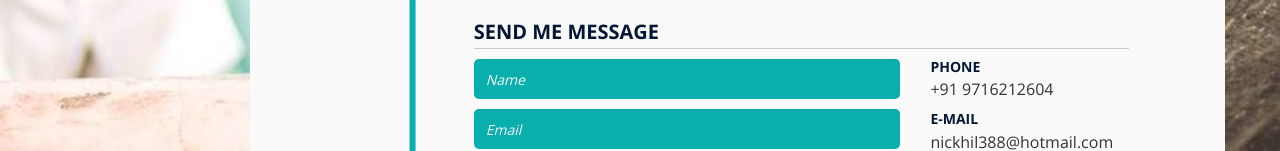
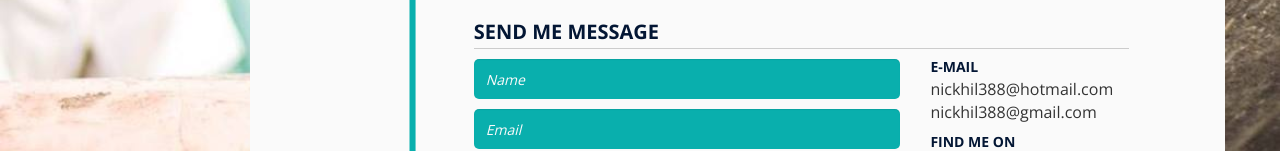
Before and after one commit to developer388/Portfolio, a website: page public/index.html in a window 1280 px wide. Shown: the part 2404-2555 px from the top of the page. Drawn offline with nearby package versions, Linux system fonts and the light colour scheme.

Commit message:
no removed

```diff
--- a/public/index.html
+++ b/public/index.html
@@ -693,8 +693,8 @@ I am currently working with cyberlinks technologies, located in gurgaon, Company
                     <div class="col-sm-4 contact-infos">
                       <!-- <h4 class="contact-subtitle-1">Address</h4>
                       <p>Gurgaon, Haryana - India</p> -->
-                      <h4 class="contact-subtitle-1" style="text-align:left;">Phone</h4>
-                      <p>+91 9716212604</p>
+<!--                       <h4 class="contact-subtitle-1" style="text-align:left;">Phone</h4>
+                      <p>no here</p> -->
                       <h4 class="contact-subtitle-1" style="text-align:left;">E-Mail</h4>
                       <p>nickhil388@hotmail.com<br>nickhil388@gmail.com</p>
 
```
